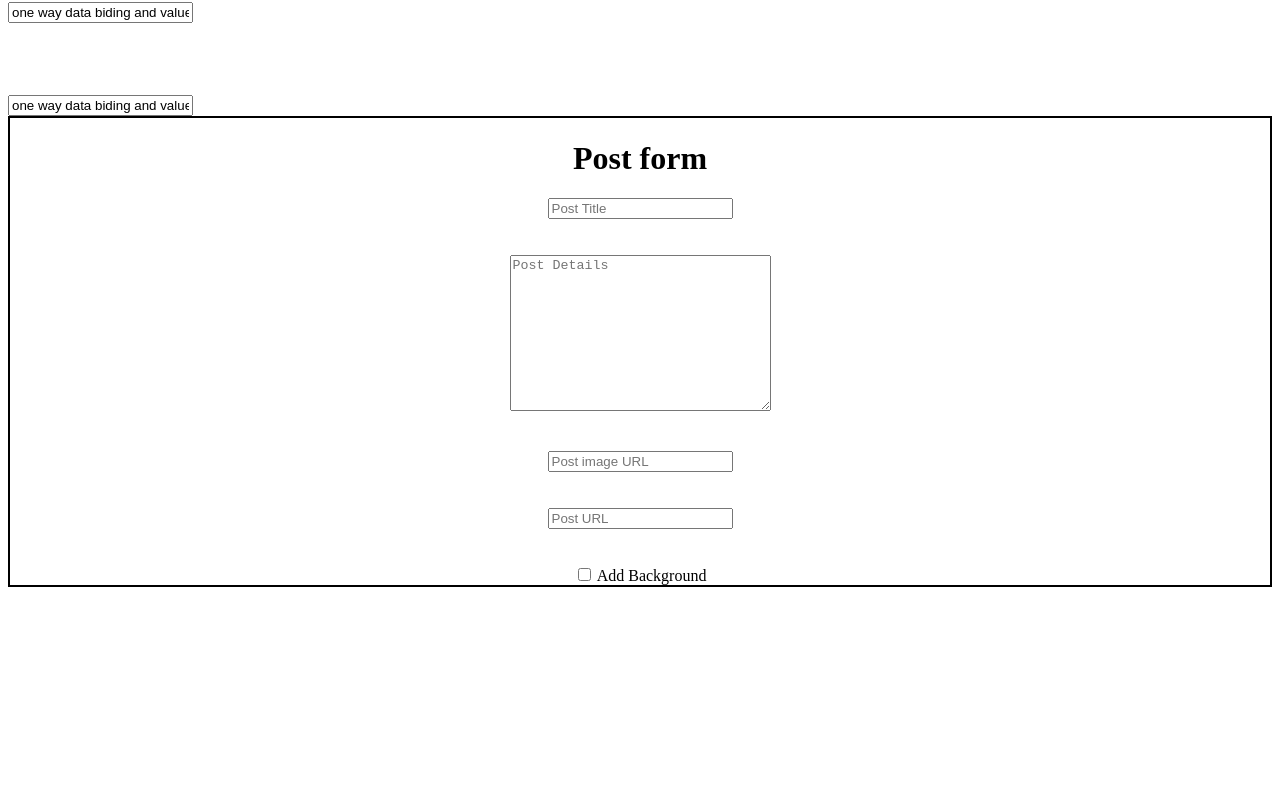
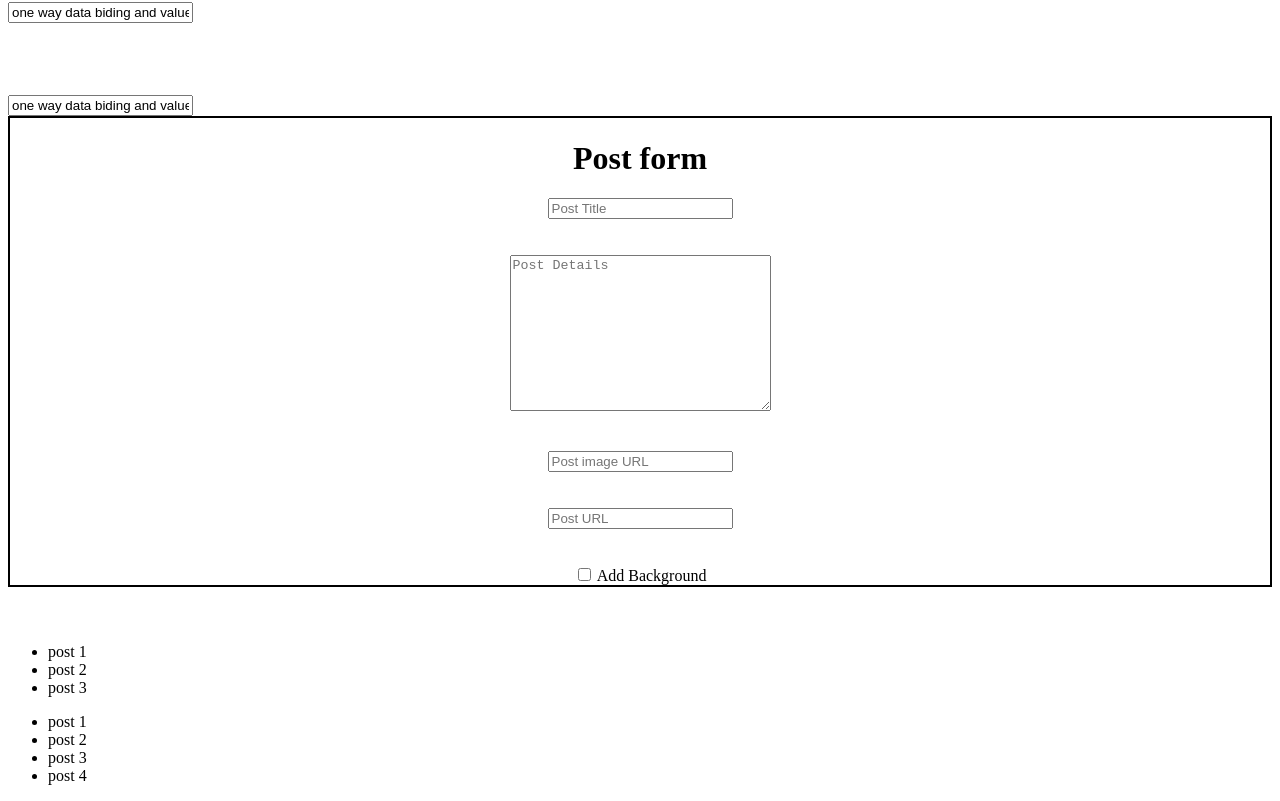
Before and after one commit to sanidhiya-khandelwal/Angular-intro, an Angular app: page / in a window 1280 px wide. Shown: the part 1186-1987 px from the top of the page. Before the commit the page ends 1821 px from the top, so only its background shows below. Built offline with nearby package versions, Linux system fonts and the light colour scheme.

Commit message:
ngFor directive done✅

```diff
--- a/src/app/app.component.html
+++ b/src/app/app.component.html
@@ -79,3 +79,15 @@ will compile into property binding so bettre use property binding only -->
     <img [src]="imageURL" alt="">
     <a [href]="postURL" target="_blank" [style.display]="postURL ? 'block':'none'">More Details</a>
 </div>
+
+<!-- method 1 : displaying array thru string interpolation -->
+<ul>
+    <li>{{postArray[0]}}</li>
+    <li>{{postArray[1]}}</li>
+    <li>{{postArray[2]}}</li>
+</ul>
+
+<!-- method 3 : *ngFor -->
+<ul>
+    <li *ngFor="let post of postArray">{{post}}</li>
+</ul>
--- a/src/app/app.component.ts
+++ b/src/app/app.component.ts
@@ -14,9 +14,9 @@ export class AppComponent implements AfterViewInit { //step 5 view ki.. implemen
   //ViewChild ki help se Child k saare variables/data accessible h
   @ViewChild(PostComponent) childComp: any; //step1 view ki.. view child takes parent component and name of variable u can give any name
 
-  constructor() { //step6 view ki.. to  understabd th need of ngAfterViewInit()
-    console.log(this.childComp); // yh dega undefined "constructor run jb ho rha tha tb childComp m kuch nhi tha it was not intialized so undefined print ho rha tha"
-  }
+  // constructor() { //step6 view ki.. to  understabd th need of ngAfterViewInit()
+  //   console.log(this.childComp); // yh dega undefined "constructor run jb ho rha tha tb childComp m kuch nhi tha it was not intialized so undefined print ho rha tha"
+  // }
   ngAfterViewInit() { //step7 view ki.. lifecycle hook -> coz in constructor run jb ho rha tha tb childComp m kuch nhi tha it was not intialized so undefined print ho rha tha so we used this hook coming from interface "AfterViewInit" yh last m run hota yh tb call hota h jb pura wave initlaized hojaata h
     console.log(this.childComp); // display in console
     this.displayChildMssg = this.childComp.childMessage //step8 store the variable and do string interpolation
@@ -95,5 +95,15 @@ export class AppComponent implements AfterViewInit { //step 5 view ki.. implemen
   postURL!: string;
   addBackground!: boolean;
 
+  // ngFor
+  postArray: Array<string> = ['post 1', 'post 2', 'post 3', 'post 4'];
+
+  //method 2:  looping thru javascript
+  constructor() {
+    for (let i = 0; i < this.postArray.length; i++) {
+      console.log(this.postArray[i]);
+
+    }
+  }
 
 }
```
Also changed, not shown: 1 other file (tests, documents, lock files or other folders).
